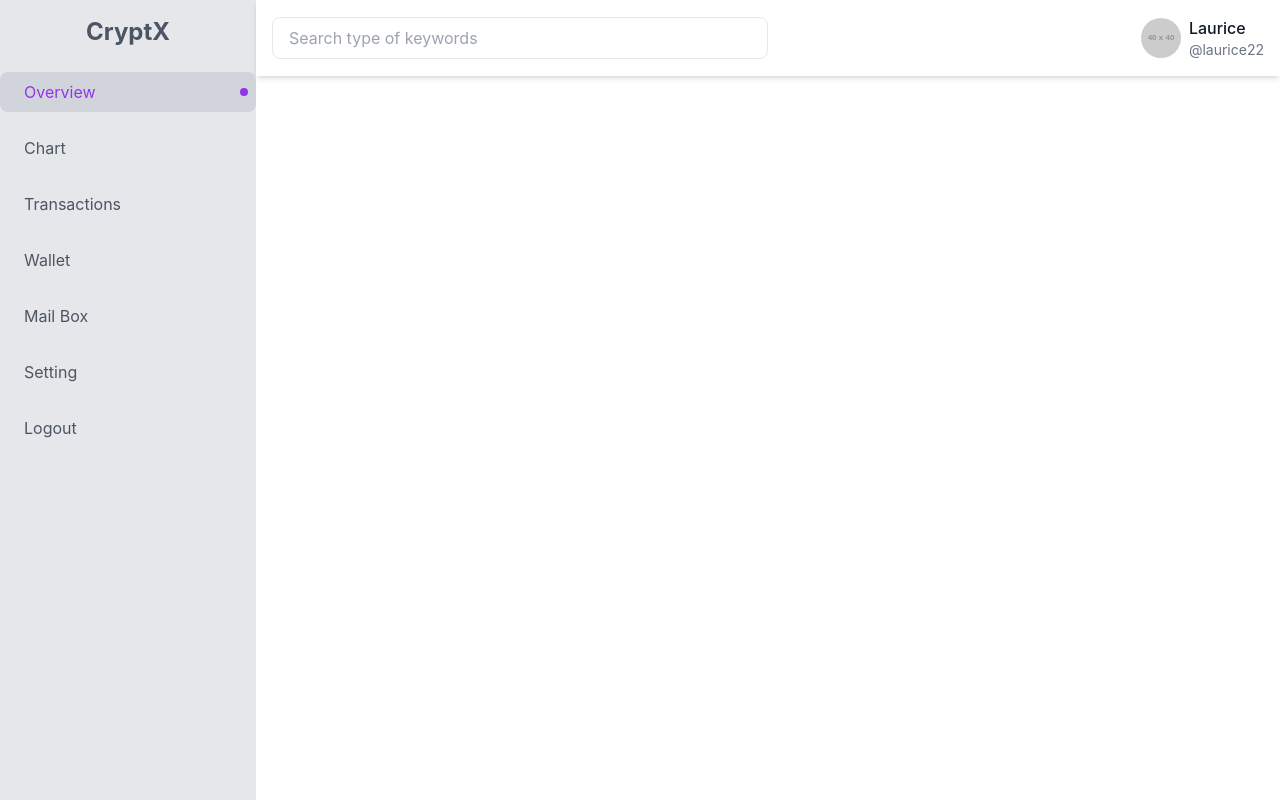
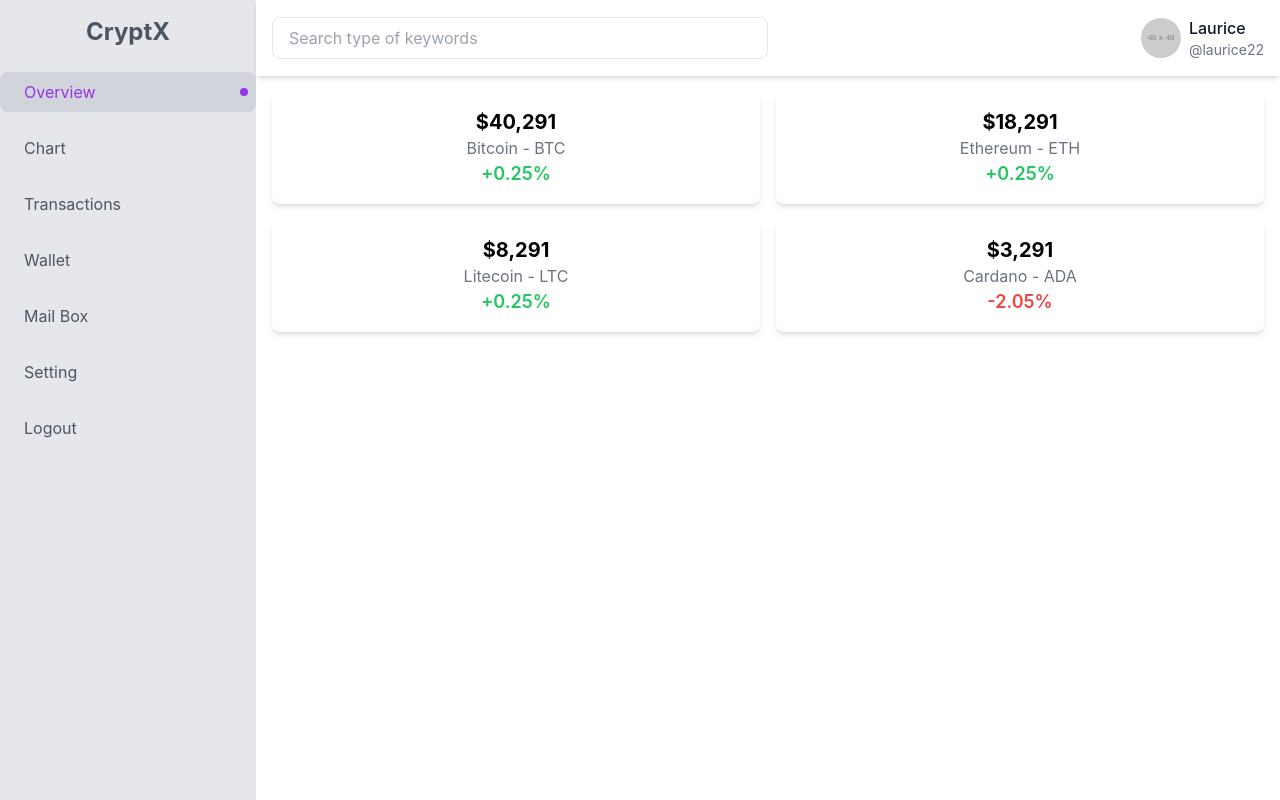
Before and after one commit to Nozzie-Dev/CrypX-Dashboard, a React (Create React App) app in the folder cryptx-dashboard/: page / in a window 1280 px wide. Built offline with nearby package versions, Linux system fonts and the light colour scheme.

Commit message:
Build overview

```diff
--- a/cryptx-dashboard/src/App.js
+++ b/cryptx-dashboard/src/App.js
@@ -1,5 +1,6 @@
 import Sidebar from "./components/Sidebar";
 import Header from "./components/Header";
+import StatCards from "./components/StatCards";
 
 const App = () => {
   return (
@@ -7,6 +8,7 @@ const App = () => {
       <Sidebar />
       <div className="flex-1">
         <Header />
+        <StatCards/>
       </div>
 
     </div>
--- /dev/null
+++ b/cryptx-dashboard/src/components/StatCards.js
@@ -0,0 +1,32 @@
+// src/components/StatCards.jsx
+const StatCards = () => {
+    const data = [
+      { name: "Bitcoin - BTC", value: "$40,291", change: "+0.25%" },
+      { name: "Ethereum - ETH", value: "$18,291", change: "+0.25%" },
+      { name: "Litecoin - LTC", value: "$8,291", change: "+0.25%" },
+      { name: "Cardano - ADA", value: "$3,291", change: "-2.05%" },
+    ];
+
+    return (
+      <div className="grid grid-cols-2 gap-4 p-4">
+        {data.map((item, index) => (
+          <div
+            key={index}
+            className="bg-white shadow-md rounded-lg p-4 flex flex-col items-center"
+          >
+            <h3 className="text-xl font-bold">{item.value}</h3>
+            <p className="text-gray-500">{item.name}</p>
+            <span
+              className={`text-lg font-semibold ${
+                item.change.startsWith("-") ? "text-red-500" : "text-green-500"
+              }`}
+            >
+              {item.change}
+            </span>
+          </div>
+        ))}
+      </div>
+    );
+  };
+
+  export default StatCards;
```
